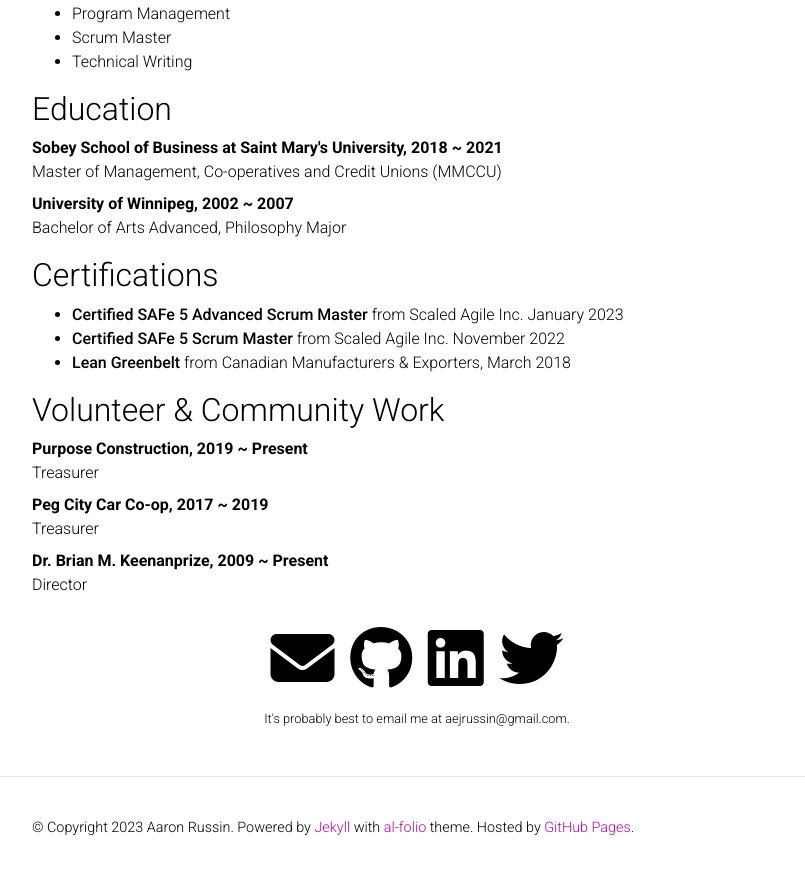
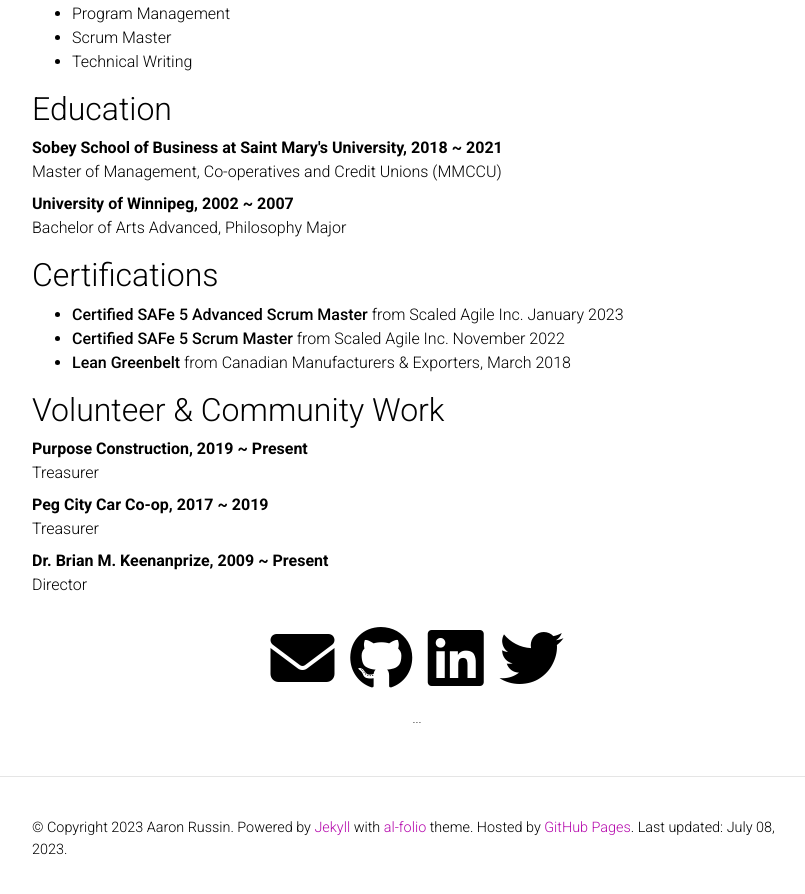
Before and after one commit to aejrussin/aejrussin, a Jekyll site: the page built from _pages/about.md, in a window 1280 px wide and 900 px high, scrolled down 902 px. Shown: the top 894 px of the window, without its empty margins (223-1028 px from the left). Built offline with Jekyll 4.4.1, drawn with Linux system fonts in a browser that asks for light colours; full-size pictures stand in for the smaller copies a plugin makes; comment, search, counter and statistics services are not loaded; a style sheet for code colours, icons or effects is not loaded; part of the change alters nothing that is shown.

Commit message:
Update _config.yml

```diff
--- a/_config.yml
+++ b/_config.yml
@@ -18,7 +18,7 @@ icon: 👋 # the emoji used as the favicon (alternatively, provide image name in
 
 url: https://aejrussin.github.io # the base hostname & protocol for your site
 baseurl: # the subpath of your site, e.g. /blog/
-last_updated: false # set to true if you want to display last updated in the footer
+last_updated: true # set to true if you want to display last updated in the footer
 impressum_path:  # set to path to include impressum link in the footer, use the same path as permalink in a page, helps to conform with EU GDPR
 
 # -----------------------------------------------------------------------------
@@ -104,7 +104,7 @@ youtube_id: # your youtube channel id (youtube.com/@<youtube_id>)
 discord_id: # your discord id (18-digit unique numerical identifier)
 
 contact_note: >
-  It's probably best to email me at aejrussin@gmail.com.
+  ...
 
 # -----------------------------------------------------------------------------
 # Analytics and search engine verification
```
